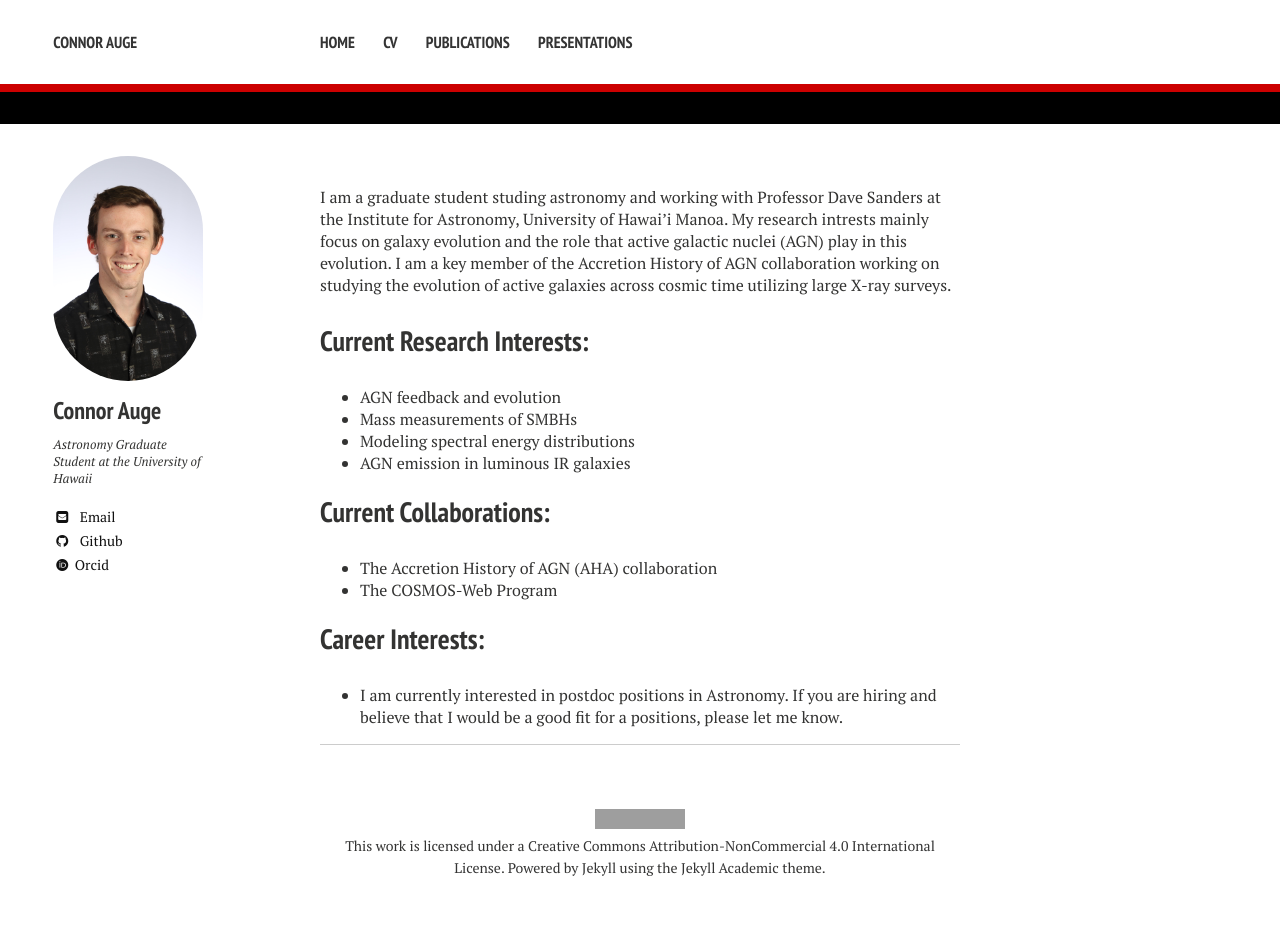
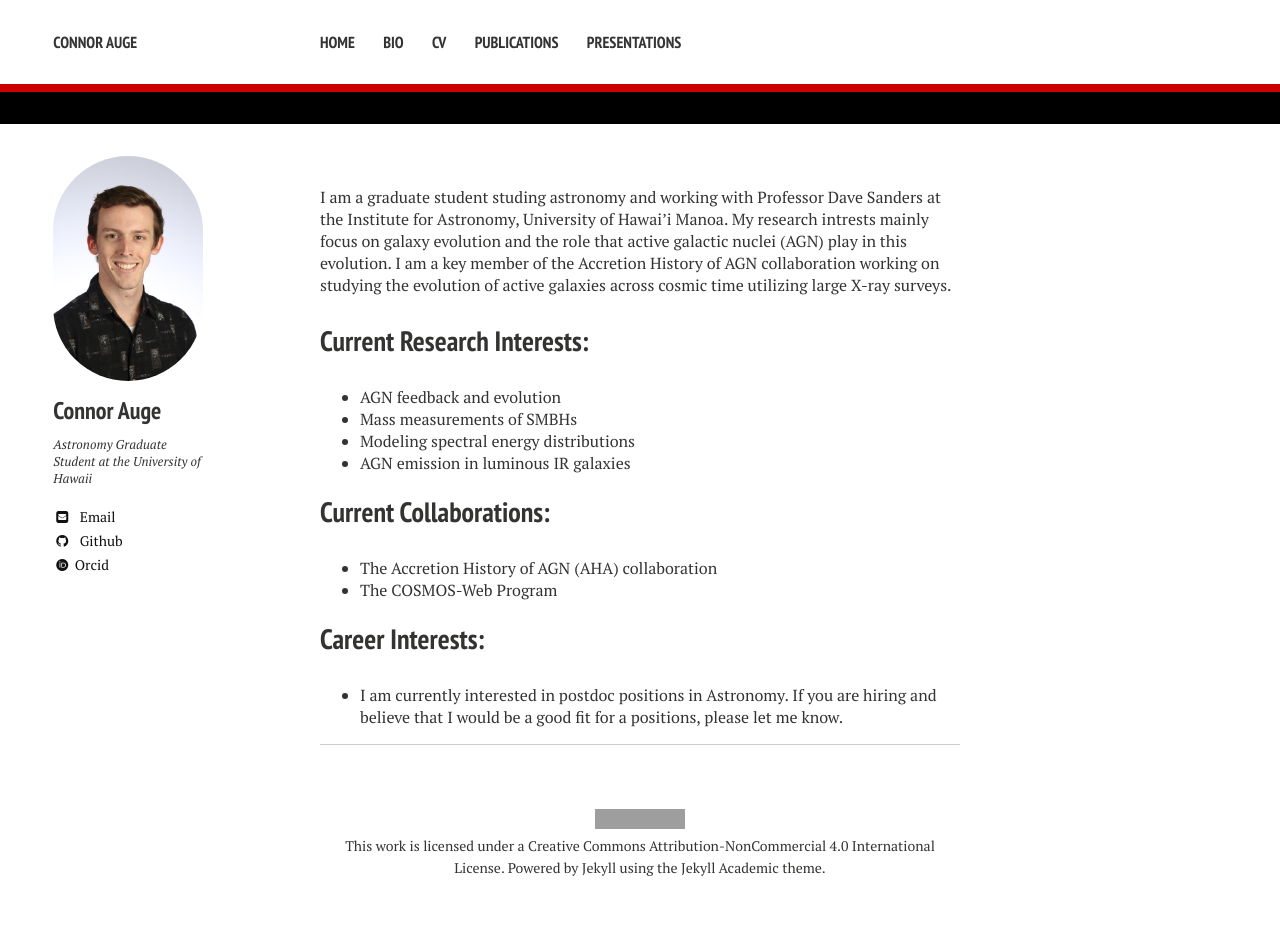
Before and after one commit to cwauge/cwauge.github.io, a Jekyll site: the page built from index.md, in a window 1280 px wide. Built offline with Jekyll 4.4.1, drawn with Linux system fonts in a browser that asks for light colours; nearby versions of some CDN libraries; some web fonts are replaced; grey boxes are pictures that could not be loaded.

Commit message:
Update navigation.yml

```diff
--- a/_data/navigation.yml
+++ b/_data/navigation.yml
@@ -1,6 +1,9 @@
 # Site navigation links
 - title: Home
   url: /
+
+- title: Bio
+  url: /bio/
 
 - title: CV
   url: /cv/
```
